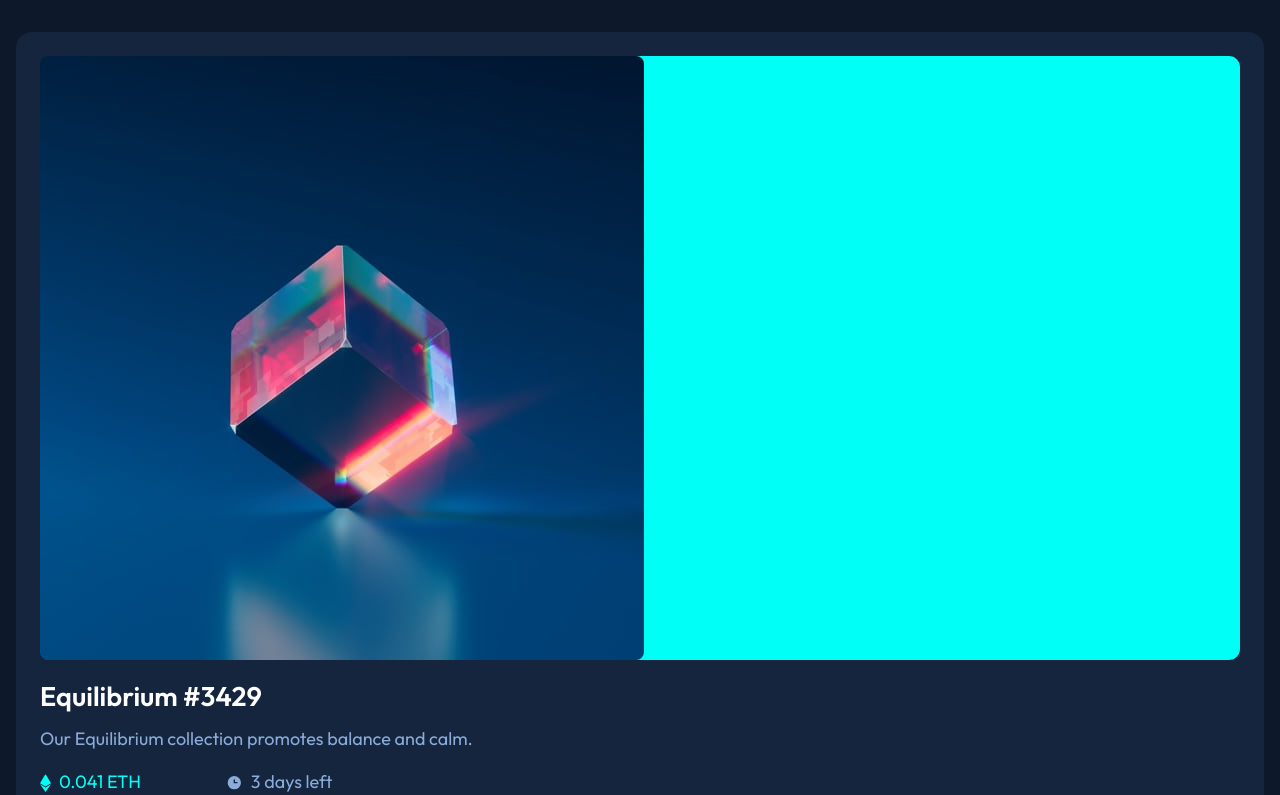
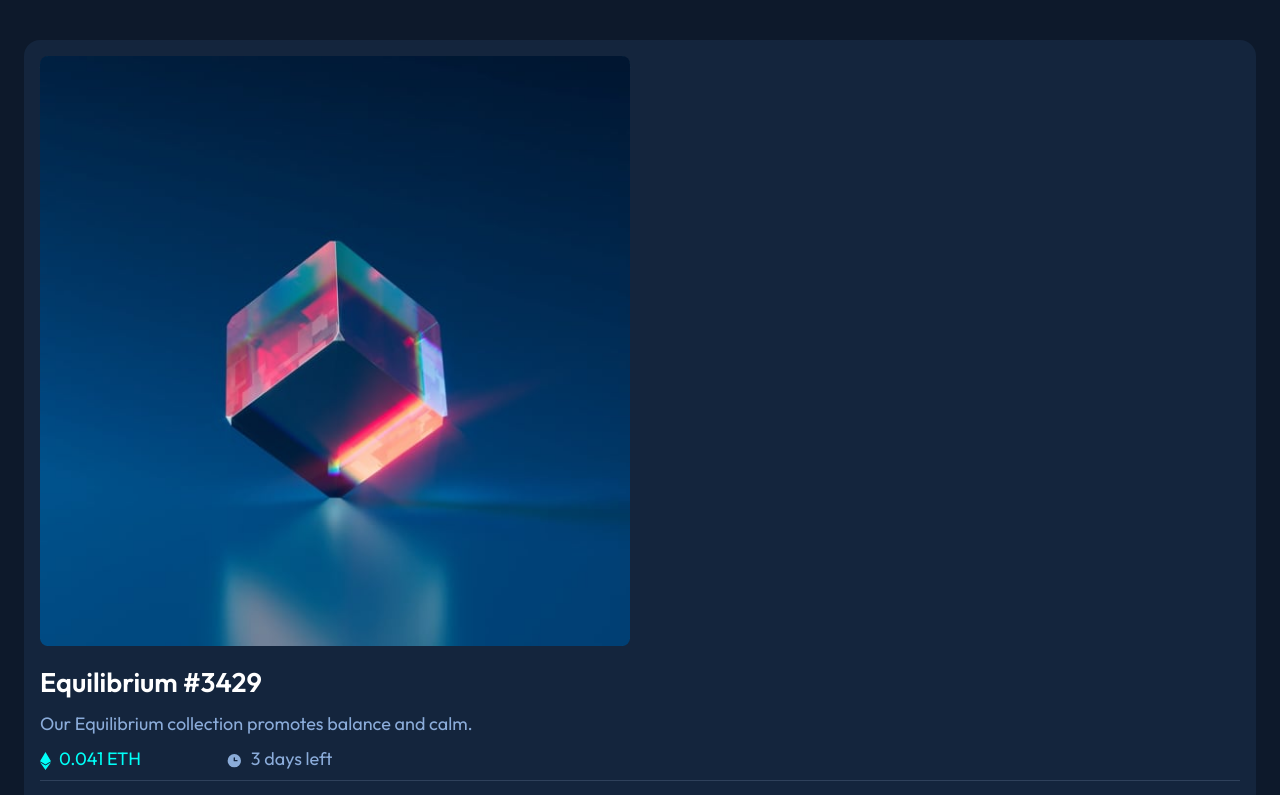
Before and after one commit to sclingan/NFT-Preview-Card, a React (Create React App) app: page / in a window 1280 px wide. Shown: the top 795 px of the page. Built offline with nearby package versions, Linux system fonts and the light colour scheme.

Commit message:
adjusting layout to match design

```diff
--- a/src/index.css
+++ b/src/index.css
@@ -58,13 +58,13 @@ body {
 }
 
 main {
-  margin: 2rem 1rem;
+  margin: 2.5rem 1.5rem;
 }
 
 .section_card {
   background-color: hsl(216deg, 50%, 16%);
   border-radius: 1rem;
-  padding: 1.5rem;
+  padding: 1rem;
 }
 
 .section_card:hover {
@@ -74,6 +74,7 @@ main {
 .div__image_overlay {
   background-color: hsl(178deg, 100%, 50%);
   border-radius: 0.7rem;
+  max-width: 36.87rem;
 }
 
 .div__image_overlay:hover {
@@ -109,7 +110,7 @@ h1:hover {
 .div__product_stats {
   display: flex;
   gap: 5.3rem;
-  margin-block: 1rem;
+  margin-block: 0.5rem;
 }
 
 .div__product_value {
--- a/src/index.scss
+++ b/src/index.scss
@@ -73,13 +73,14 @@
   }
 
   main {
-    margin: 2rem 1rem;
+    // margin: 2rem 1rem;
+    margin: 2.5rem 1.5rem;
   }
 
   .section_card {
     background-color: $card_bg_dark_blue;
     border-radius: 1rem;
-    padding: 1.5rem;
+    padding: 1rem;
   }
 
   .section_card:hover {
@@ -89,6 +90,7 @@
   .div__image_overlay {
     background-color: $cyan;
     border-radius: .7rem;
+    max-width: 36.87rem;
   }
 
   .div__image_overlay:hover {
@@ -124,7 +126,7 @@
   .div__product_stats {
     display: flex;
     gap: 5.3rem;
-    margin-block: 1rem;
+    margin-block: .5rem;
   }
 
   .div__product_value {
```
Also changed, not shown: 1 other file (tests, documents, lock files or other folders).
